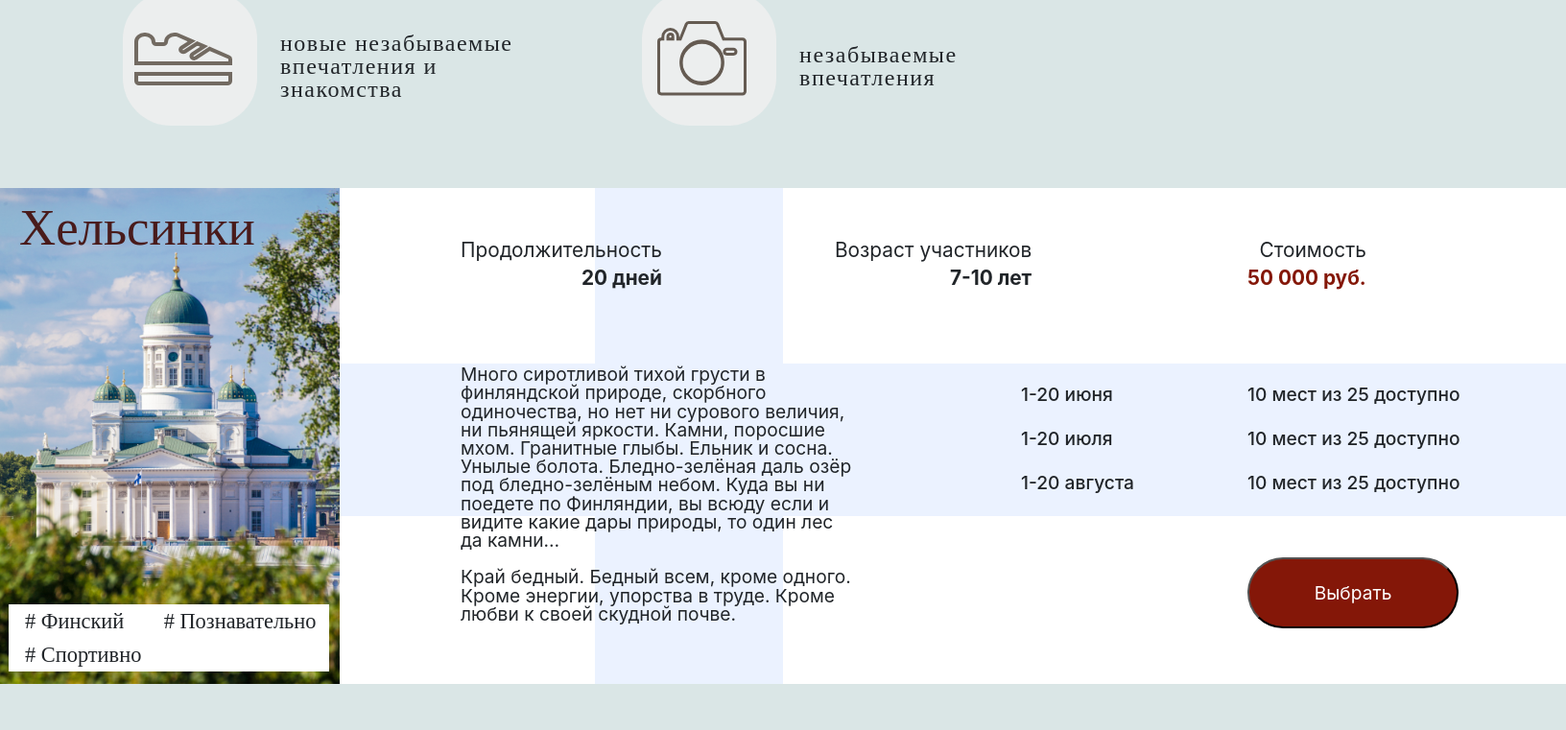
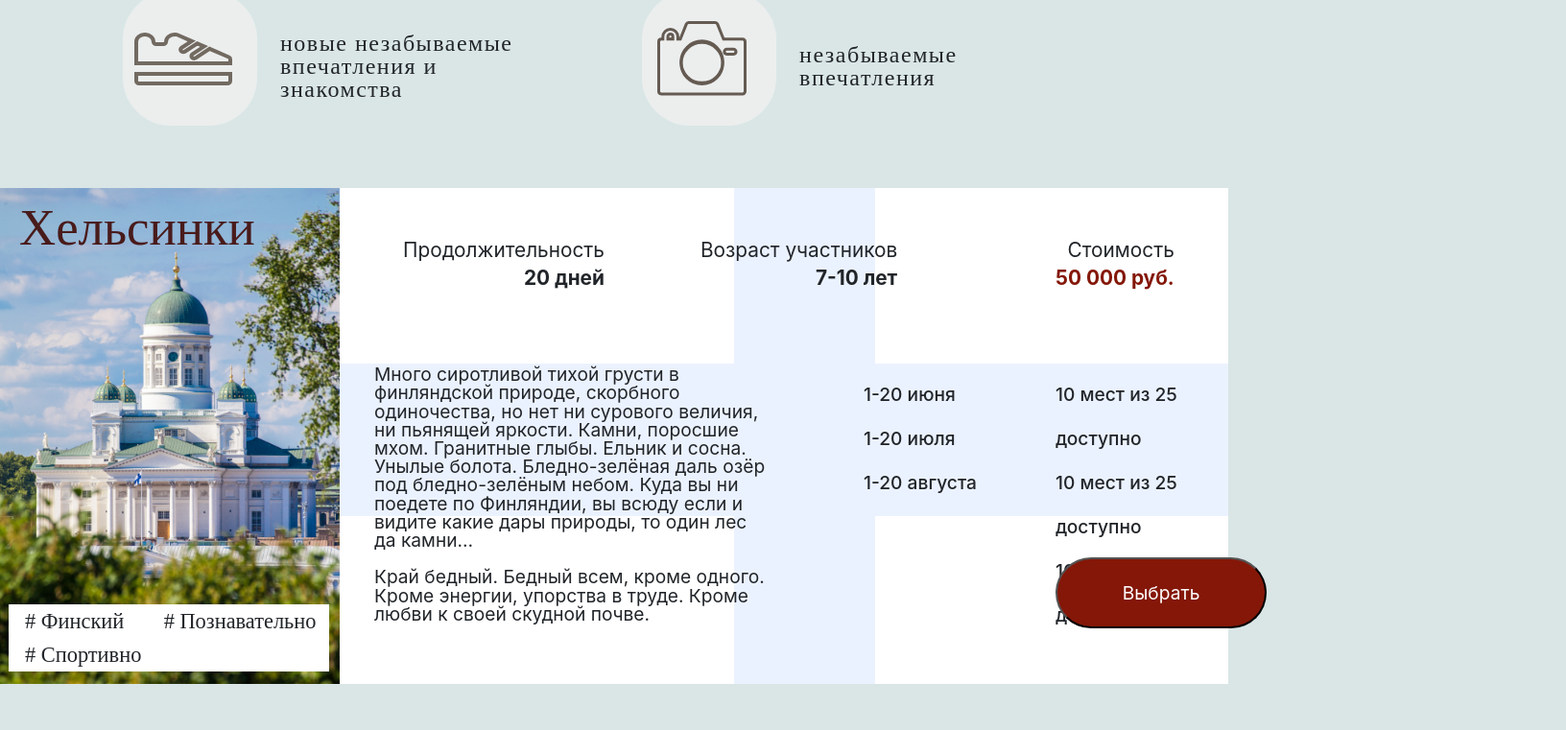
Before and after one commit to Sisilisko/my-app-second-page, a React (Create React App) app: page /summer_school in a window 1280 px wide. Shown: the part 402-1163 px from the top of the page at 96% size, 1632 px wide, since content can reach past the window. Built offline with nearby package versions, Linux system fonts and the light colour scheme.

Commit message:
finnish-ss

```diff
--- a/src/App.css
+++ b/src/App.css
@@ -783,6 +783,7 @@ td div:hover{
     width: 100%;
     flex-flow: row;
     display: flex;
+    position: relative;
 }
 .Sity-name{
     font-family: 'Amatic SC', cursive;
@@ -796,7 +797,7 @@ td div:hover{
     height: 604px;
     width: 354px;
     background-repeat: no-repeat;
-    position: relative;
+    position: absolute;
     z-index: 2;
 }
 .tags{
@@ -818,8 +819,10 @@ td div:hover{
 .Finnish-ss-info{
     background-color: #FFFFFF;
     height: 517px;
-    position: absolute;
+    position: relative;
     display: flex;
+    width: 100%;
+    padding-left: 300px;
 }
 .vertical-part-flag{
     background-color: #EBF2FF;
@@ -845,7 +848,7 @@ td div:hover{
     text-align: end;
     margin-top: 55px;
     font-size: 1.3rem;
-    margin-left: 480px;
+    margin-left: 120px;
 }
 .ss-time-long{
     padding-top: 8px;
@@ -858,7 +861,7 @@ td div:hover{
     text-align: end;
     margin-top: 55px;
     font-size: 1.3rem;
-    margin-left: 870px;
+    margin-left: 430px;
 }
 .ss-age-long{
     padding-top: 8px;
@@ -871,7 +874,7 @@ td div:hover{
     text-align: end;
     margin-top: 55px;
     font-size: 1.3rem;
-    margin-left: 1300px;
+    margin-left: 800px;
 }
 .ss-price-long{
     padding-top: 8px;
@@ -884,7 +887,7 @@ td div:hover{
     display: table;
     margin-top: 185px;
     font-size: 1.2rem;
-    margin-left: 480px;
+    margin-left: 90px;
     width: 415px;
 }
 .dates{
@@ -893,7 +896,7 @@ td div:hover{
     display: table;
     margin-top: 192px;
     font-size: 1.2rem;
-    margin-left: 1064px;
+    margin-left: 600px;
     line-height: 46px;
     font-weight: 500;
 }
@@ -903,7 +906,7 @@ td div:hover{
     display: table;
     margin-top: 192px;
     font-size: 1.2rem;
-    margin-left: 1300px;
+    margin-left: 800px;
     line-height: 46px;
     font-weight: 500;
 }
@@ -911,7 +914,7 @@ td div:hover{
     z-index: 2;
     position: absolute;
     margin-top: 385px;
-    margin-left: 1300px;
+    margin-left: 800px;
     width: 220px;
     height: 74px;
     background-color: #841708;
```
Also changed, not shown: 1 other file (tests, documents, lock files or other folders).
